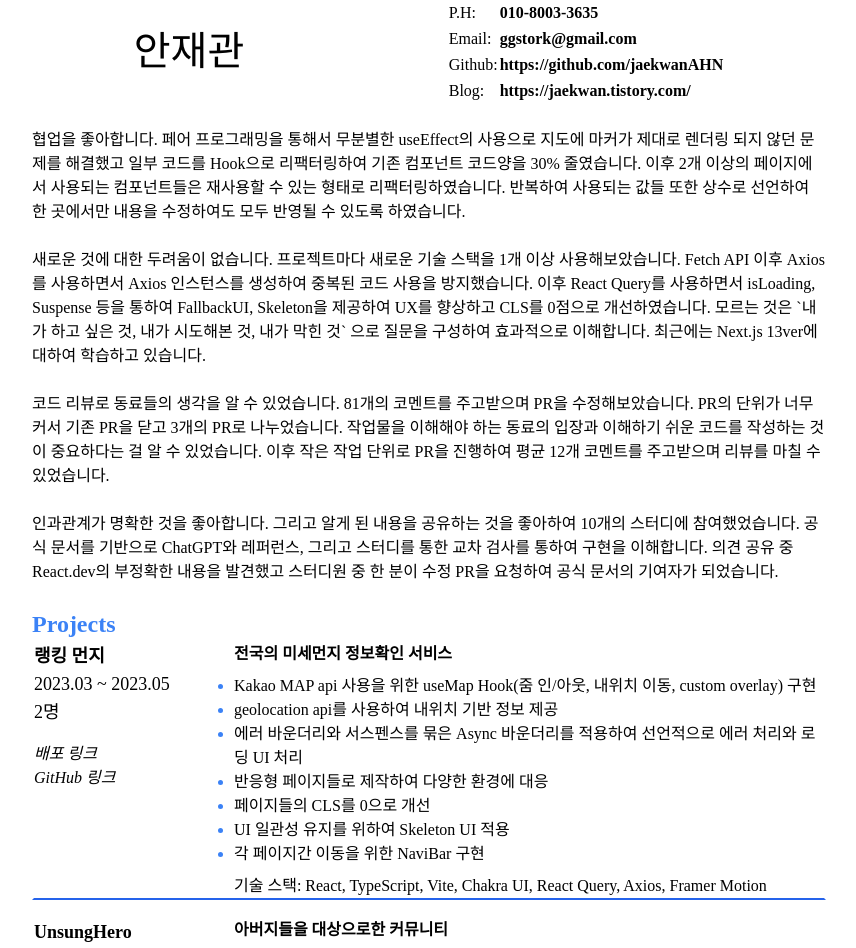
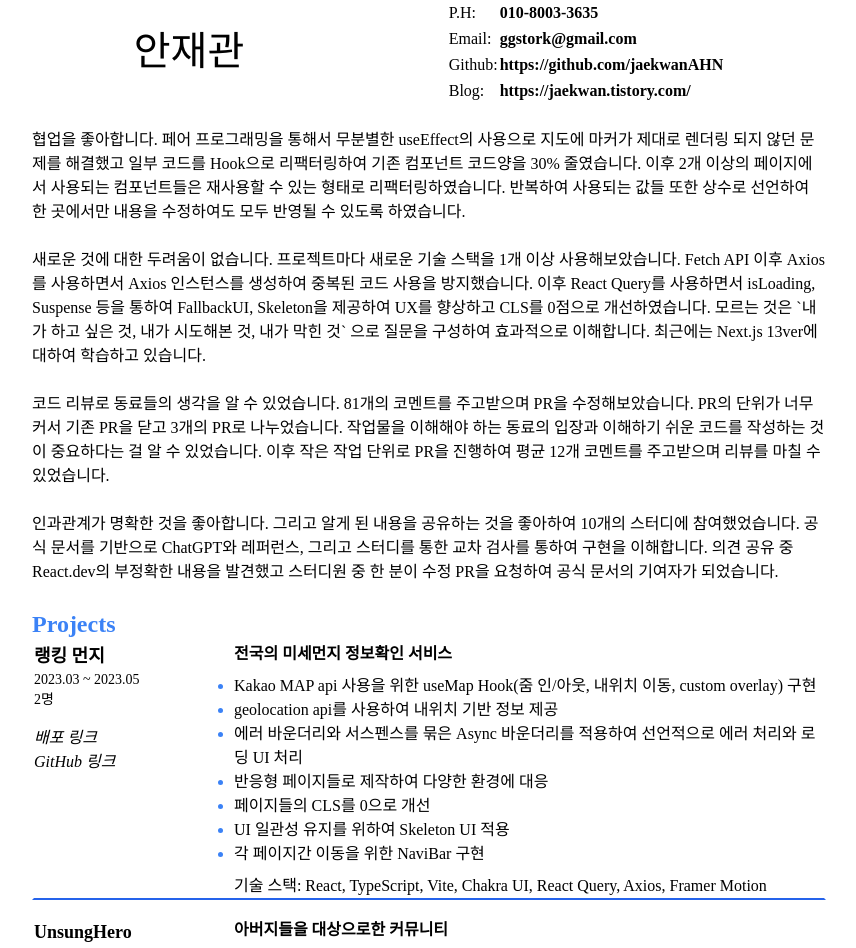
Before and after one commit to jaekwanAHN/resume, a Next.js app: page / in a window 1280 px wide. Shown: the top 948 px of the page, without its empty margins (211-1067 px from the left). Built offline with nearby package versions, Linux system fonts and the light colour scheme.

Commit message:
Refactor: 프로젝트 Info 글씨 크기 축소

```diff
--- a/src/components/Projects/InfoDate.tsx
+++ b/src/components/Projects/InfoDate.tsx
@@ -14,8 +14,8 @@ const InfoDate = ({
       <p>
         <b>{projectTitle}</b>
       </p>
-      <p className="font-light">{projectDate}</p>
-      <p className="font-light">{projectParticipants}</p>
+      <p className="font-light text-sm">{projectDate}</p>
+      <p className="font-light text-sm">{projectParticipants}</p>
     </div>
   );
 };
--- a/src/components/Projects/ProjectContent.tsx
+++ b/src/components/Projects/ProjectContent.tsx
@@ -14,7 +14,7 @@ const ProjectContent = ({
   return (
     <div>
       <p className="font-semibold mb-2">{description}</p>
-      <ul className="marker:text-blue-500 list-disc mb-2">
+      <ul className="marker:text-blue-500 list-disc  mb-2">
         {feature.map((value) => (
           <li key={value}>{value}</li>
         ))}
--- a/src/components/Projects/ProjectInfos.tsx
+++ b/src/components/Projects/ProjectInfos.tsx
@@ -17,7 +17,7 @@ const ProjectInfos = ({
   githubLink,
 }: ProjectInfos) => {
   return (
-    <div className="min-w-[200px] pr-8">
+    <div className="min-w-[200px] ">
       <InfoDate
         projectTitle={projectTitle}
         projectDate={projectDate}
```
